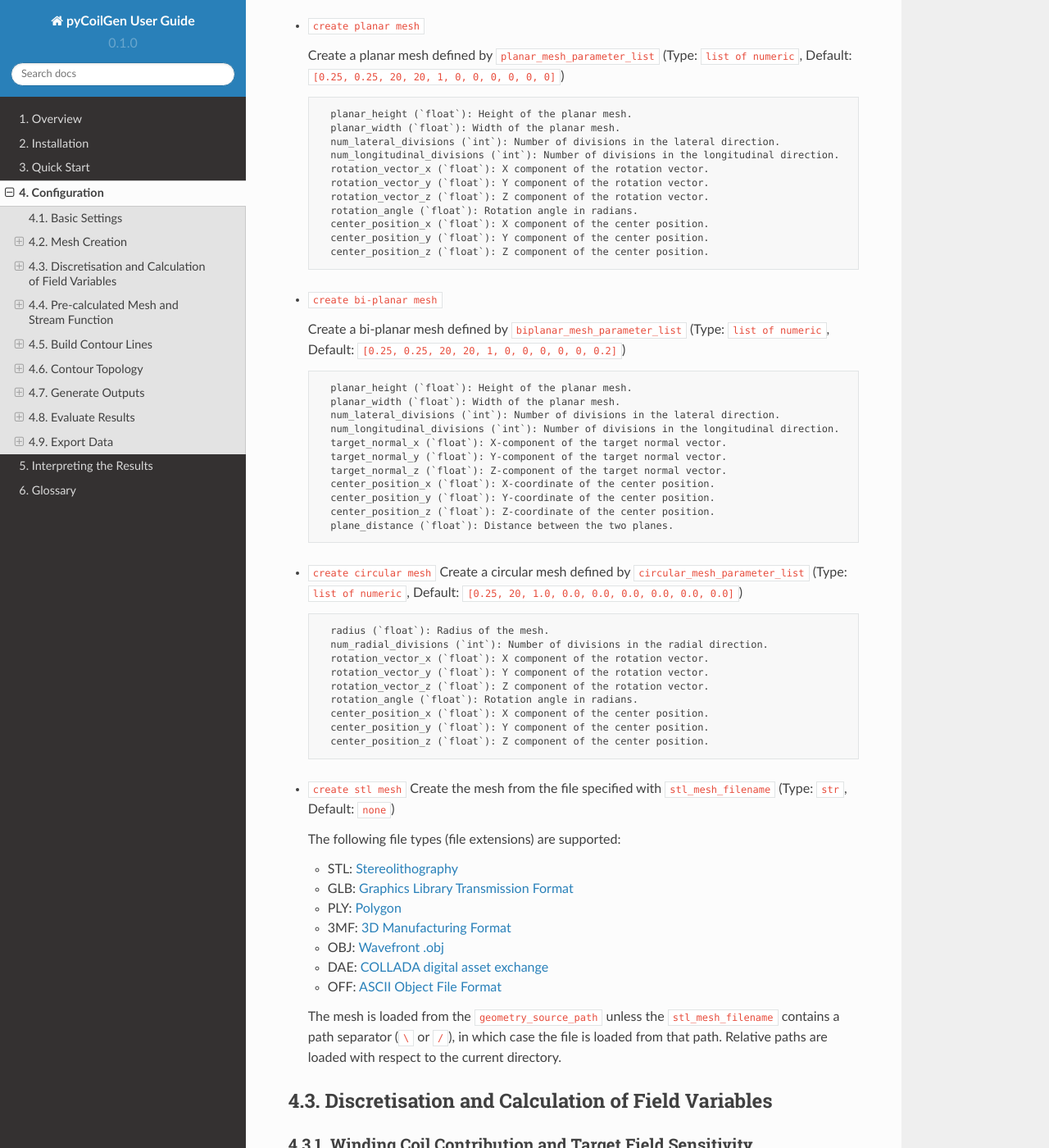
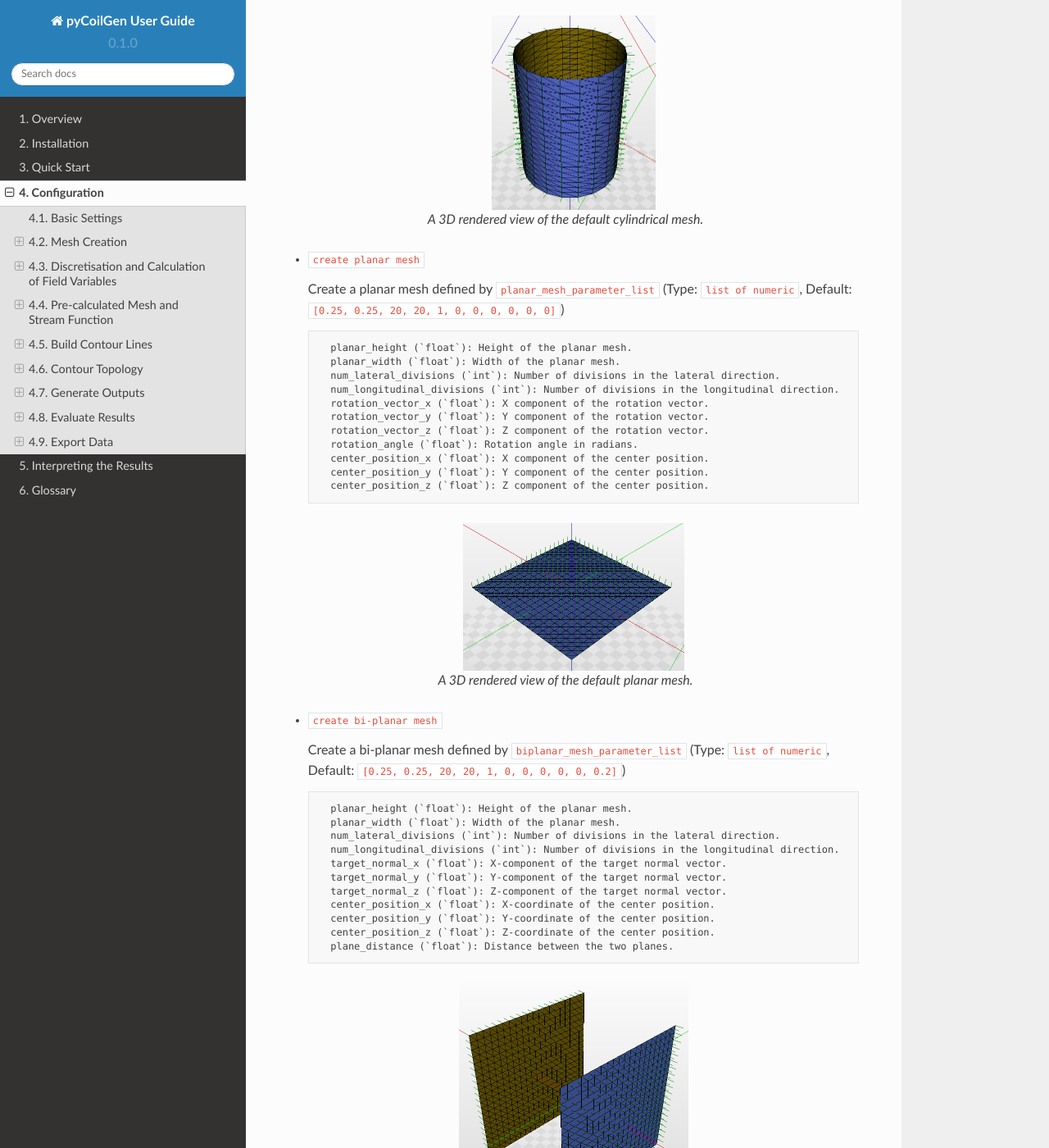
Before and after one commit to kev-m/pyCoilGen, a Sphinx documentation site: the page built from docs/source/configuration.md, in a window 1280 px wide and 1400 px high, scrolled down 6254 px. Shown: the whole window at 82% size. Built offline with Sphinx 7.4.7 and the Read the Docs theme 2.0.0, drawn with Linux system fonts in a browser that asks for light colours; some of the changed text lies outside the part shown.

Commit message:
Adding figures to the configuration chapter.

````diff
--- a/docs/source/configuration.md
+++ b/docs/source/configuration.md
@@ -266,6 +266,13 @@ The mesh builders are:
         rotation_vector_z (`float`): Z-component of the rotation vector.
         rotation_angle (`float`): Rotation angle.
 
+```{figure} figures/builder_cylindrical_mesh.png
+:scale: 50 %
+:align: center
+:alt: A 3D rendered view of the default cylindrical mesh.
+
+A 3D rendered view of the default cylindrical mesh.
+```
 
 - `create planar mesh`
 
@@ -282,6 +289,14 @@ The mesh builders are:
         center_position_x (`float`): X component of the center position.
         center_position_y (`float`): Y component of the center position.
         center_position_z (`float`): Z component of the center position.
+
+```{figure} figures/builder_planar_mesh.png
+:scale: 50 %
+:align: center
+:alt: A 3D rendered view of the default planar mesh.
+
+A 3D rendered view of the default planar mesh.
+```
 
 
 - `create bi-planar mesh`
@@ -300,8 +315,16 @@ The mesh builders are:
         center_position_z (`float`): Z-coordinate of the center position.
         plane_distance (`float`): Distance between the two planes.
 
+```{figure} figures/builder_biplanar_mesh.png
+:scale: 50 %
+:align: center
+:alt: A 3D rendered view of the default bi-planar mesh.
+
+A 3D rendered view of the default bi-planar mesh.
+```
 
 - `create circular mesh`
+
   Create a circular mesh defined by `circular_mesh_parameter_list` (Type: `list of numeric`, Default: `[0.25, 20, 1.0, 0.0, 0.0, 0.0, 0.0, 0.0, 0.0]`)
 
         radius (`float`): Radius of the mesh.
@@ -314,8 +337,16 @@ The mesh builders are:
         center_position_y (`float`): Y component of the center position.
         center_position_z (`float`): Z component of the center position.
 
+```{figure} figures/builder_circular_mesh.png
+:scale: 50 %
+:align: center
+:alt: A 3D rendered view of the default circular mesh.
+
+A 3D rendered view of the default circular mesh.
+```
 
 - `create stl mesh`
+
   Create the mesh from the file specified with `stl_mesh_filename` (Type: `str`, Default: `none`)
 
   The following file types (file extensions) are supported:
````
